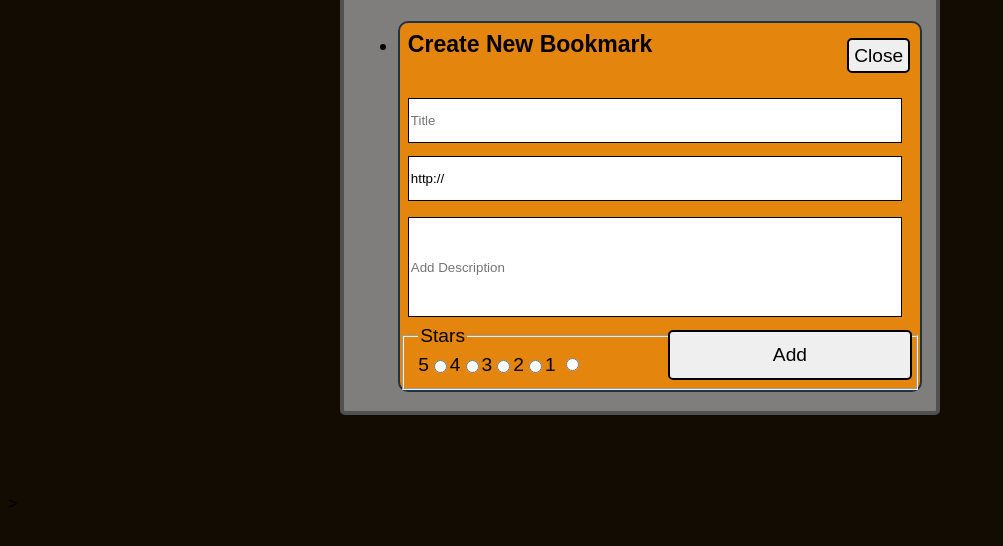
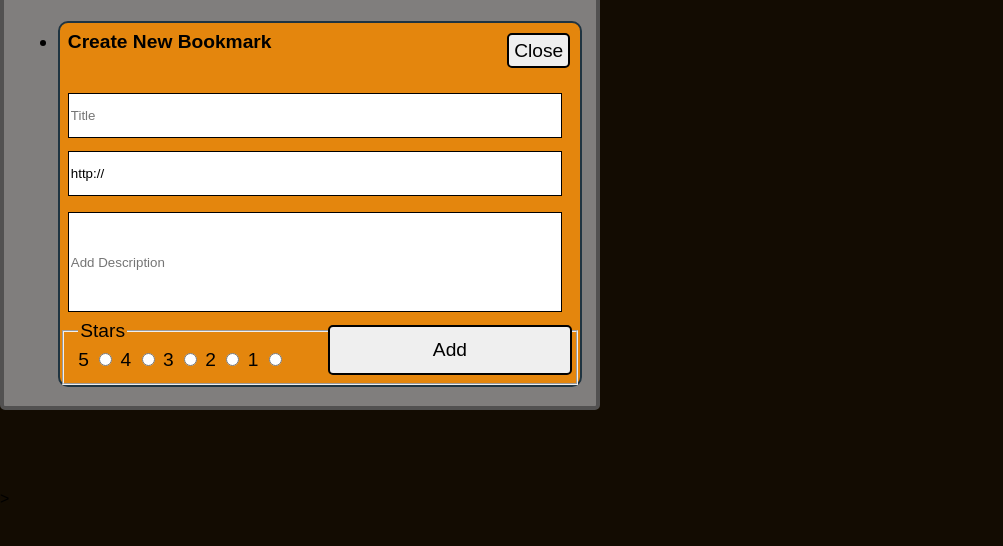
Before and after one commit to thinkful-ei-unicorn/bretThinkful-bookmarks-app, a website: page index.html in a window 1280 px wide. Both pictures are taken after a click on the button "Add Bookmark". Shown: the part 208-754 px from the top of the page, without its empty margins (0-1003 px from the left). Drawn offline with nearby package versions, Linux system fonts and the light colour scheme; no server answers.

Commit message:
Update styles.css

```diff
--- a/styles.css
+++ b/styles.css
@@ -1,16 +1,19 @@
 * {
     box-sizing: border-box;
   }
-
+  html {
+    display: flex;
+  }
   body {
     font-family: fantasy;
     background-color: rgb(19, 12, 2);
+    margin: 0;
   }
 
   header {
     display: inline-block;
     padding: 8px;
-    margin: 0 auto;
+    margin: 0;
   }
 
   h1 {
@@ -21,11 +24,11 @@
   }
 
   h2 {
-    font-size: 120%;
+    font-size: 100%;
   }
 
   h3 {
-    font-size: 120%;
+    font-size: 100%;
   }
 
   header form {
@@ -59,11 +62,7 @@
     background-color: rgb(228, 134, 13);
     border-radius: 7px;
   }
-  fieldset {
-    display: flex;
-    width: auto;
-    height: auto;
-  }
+
   a {
     text-decoration: none;
   }
@@ -77,6 +76,7 @@
   }
 
   .container {
+
     font-size: 120%;
     max-width: 600px;
     min-width: 280px;
```
